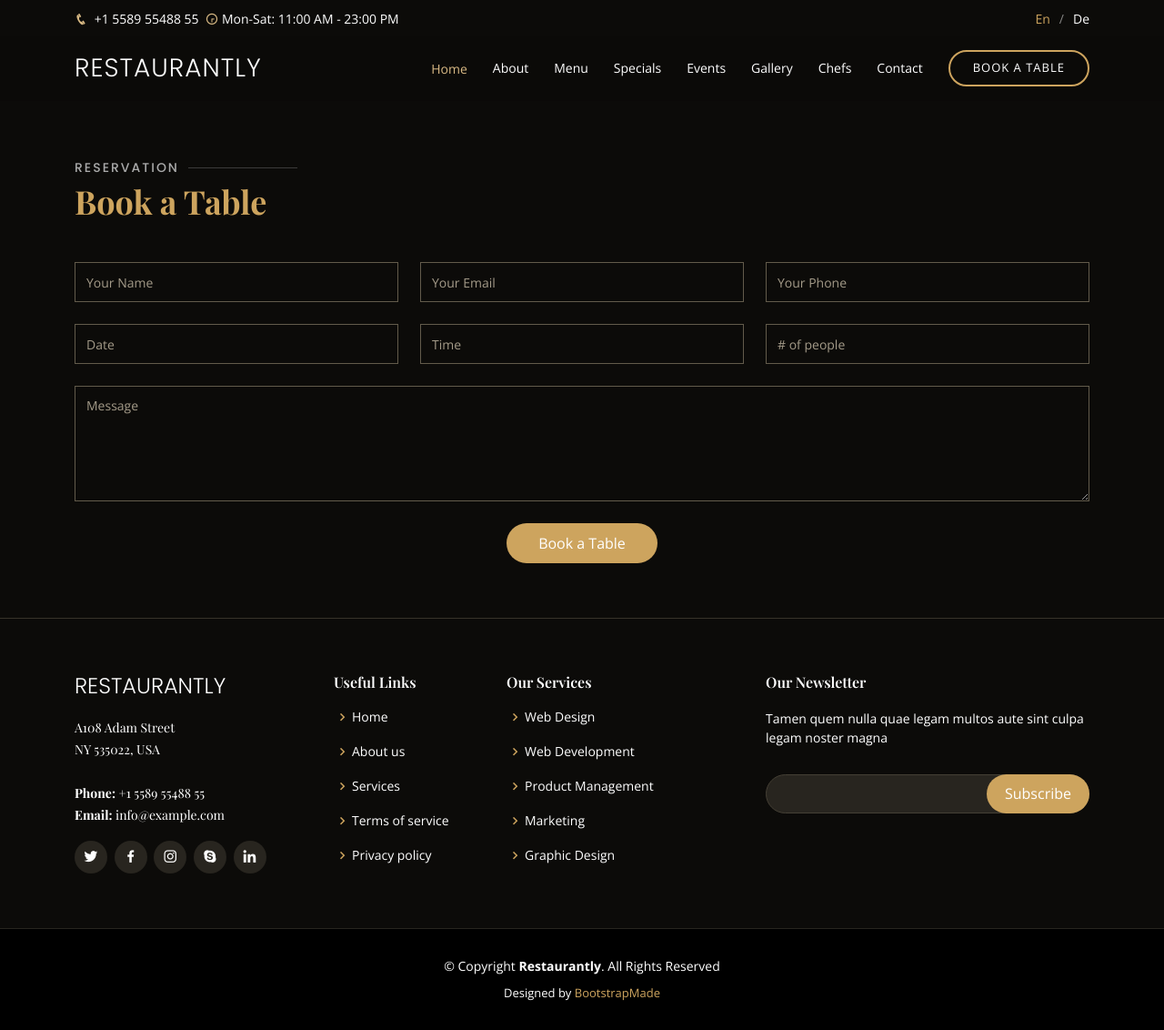
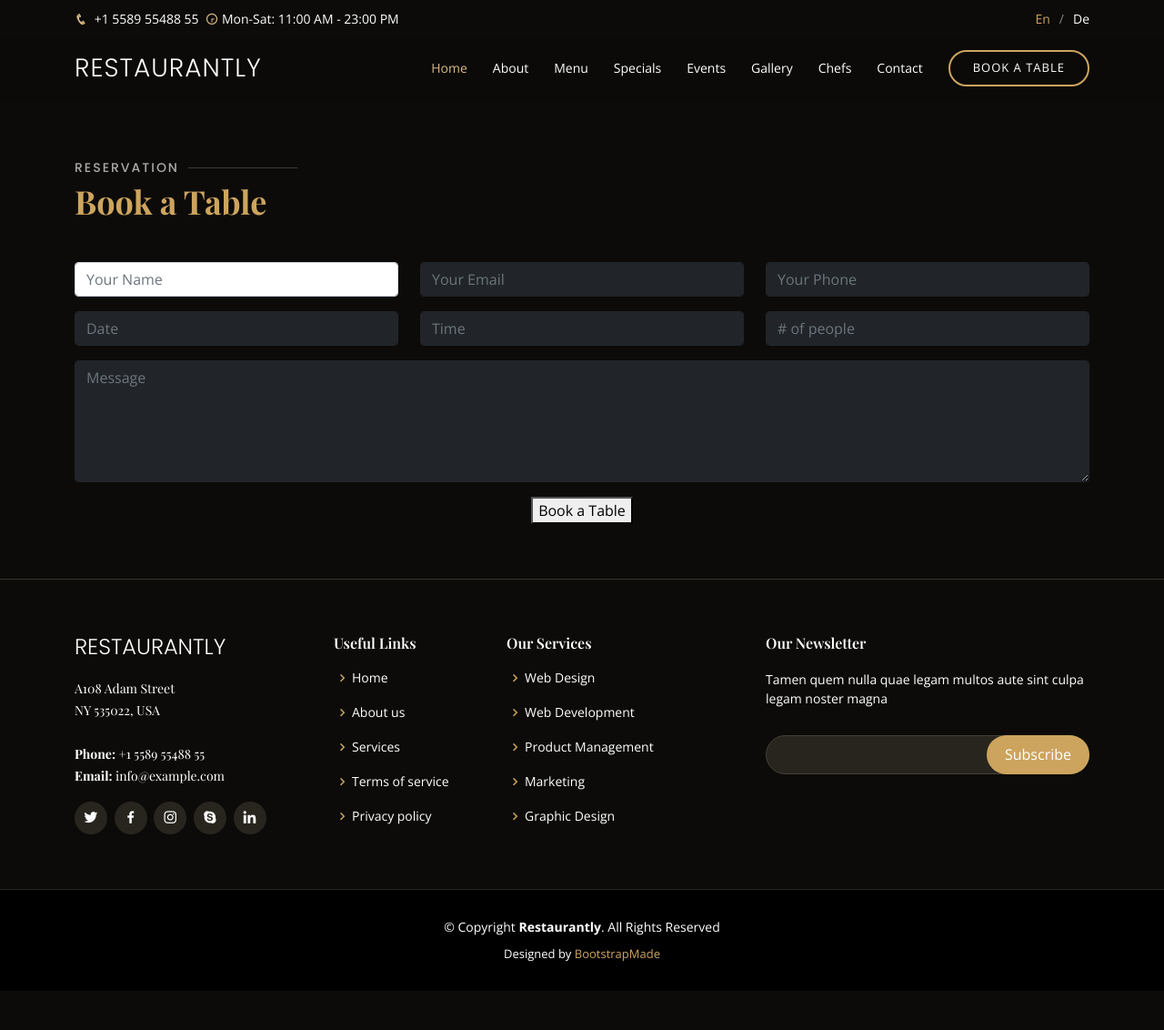
Before and after one commit to hossainchisty/Django-Restaurant-Management, a Django app: page /book_table/ in a window 1280 px wide. Shown: the whole page at 91% size. After the commit the page ends 1057 px from the top, so only its background shows below. Run offline with Django 3.2, Linux system fonts and the light colour scheme; some libraries are stand-ins or nearby versions; some web fonts are replaced.

Commit message:
change html forms

```diff
--- a/templates/_base.html
+++ b/templates/_base.html
@@ -8,10 +8,6 @@
   <title>Restaurantly</title>
   <meta content="" name="description">
   <meta content="" name="keywords">
-
-  <!-- Favicons -->
-  <link href="{% static 'assets/img/favicon.png' %}" rel="icon">
-  <link href="{ % static 'assets/img/apple-touch-icon.png' %}" rel="apple-touch-icon">
 
   <!-- Google Fonts -->
   <link href="https://fonts.googleapis.com/css?family=Open+Sans:300,300i,400,400i,600,600i,700,700i|Playfair+Display:ital,wght@0,400;0,500;0,600;0,700;1,400;1,500;1,600;1,700|Poppins:300,300i,400,400i,500,500i,600,600i,700,700i" rel="stylesheet">
@@ -156,7 +152,7 @@
     </div>
   </footer><!-- End Footer -->
 
-  <div id="preloader"></div>
+  {% comment %} <div id="preloader"></div> {% endcomment %}
   <a href="#" class="back-to-top"><i class="bx bx-up-arrow-alt"></i></a>
 
   <!-- Vendor JS Files -->
--- a/templates/contact_form.html
+++ b/templates/contact_form.html
@@ -60,8 +60,8 @@
           </div>
 
           <div class="col-lg-8 mt-5 mt-lg-0">
-            <form method="post" class="php-email-form">
-                    {% csrf_token %}
+            <form method="POST" >
+                {% csrf_token %}
               <div class="row">
                 <div class="col-md-6 form-group">
                   <input type="text" name="name" class="form-control" id="name" placeholder="Your Name" data-rule="minlen:4" data-msg="Please enter at least 4 chars" />
--- a/templates/table_form.html
+++ b/templates/table_form.html
@@ -17,7 +17,7 @@
           <p>Book a Table</p>
         </div>
 
-        <form method="post" role="form" class="php-email-form" data-aos="fade-up" data-aos-delay="100">
+        <form method="post" role="form" data-aos="fade-up" data-aos-delay="100">
           {% csrf_token %}
           <div class="row">
             <div class="col-lg-4 col-md-6 form-group">
@@ -25,40 +25,50 @@
               <div class="validate"></div>
             </div>
             <div class="col-lg-4 col-md-6 form-group mt-3 mt-md-0">
-              <input type="email" class="form-control" name="email" id="email" placeholder="Your Email" data-rule="email" data-msg="Please enter a valid email">
+              <input type="email" class="form-control btn-dark" name="email" id="email" placeholder="Your Email" data-rule="email" data-msg="Please enter a valid email">
               <div class="validate"></div>
             </div>
             <div class="col-lg-4 col-md-6 form-group mt-3 mt-md-0">
-              <input type="text" class="form-control" name="phone" id="phone" placeholder="Your Phone" data-rule="minlen:4" data-msg="Please enter at least 4 chars">
+              <input type="text" class="form-control btn-dark" name="phone" id="phone" placeholder="Your Phone" data-rule="minlen:4" data-msg="Please enter at least 4 chars">
               <div class="validate"></div>
             </div>
             <div class="col-lg-4 col-md-6 form-group mt-3">
-              <input type="text" name="date" class="form-control" id="date" placeholder="Date" data-rule="minlen:4" data-msg="Please enter at least 4 chars">
+              <input type="text" name="date" class="form-control btn-dark" id="date" placeholder="Date" data-rule="minlen:4" data-msg="Please enter at least 4 chars">
               <div class="validate"></div>
             </div>
             <div class="col-lg-4 col-md-6 form-group mt-3">
-              <input type="text" class="form-control" name="time" id="time" placeholder="Time" data-rule="minlen:4" data-msg="Please enter at least 4 chars">
+              <input type="text" class="form-control btn-dark" name="time" id="time" placeholder="Time" data-rule="minlen:4" data-msg="Please enter at least 4 chars">
               <div class="validate"></div>
             </div>
             <div class="col-lg-4 col-md-6 form-group mt-3">
-              <input type="number" class="form-control" name="people" id="people" placeholder="# of people" data-rule="minlen:1" data-msg="Please enter at least 1 chars">
+              <input type="number" class="form-control btn-dark" name="people" id="people" placeholder="# of people" data-rule="minlen:1" data-msg="Please enter at least 1 chars">
               <div class="validate"></div>
             </div>
           </div>
           <div class="form-group mt-3">
-            <textarea class="form-control" name="message" rows="5" placeholder="Message"></textarea>
+            <textarea class="form-control btn-dark" name="message" rows="5" placeholder="Message"></textarea>
             <div class="validate"></div>
           </div>
           <div class="mb-3">
             {% comment %} <div class="loading">Loading</div>
             <div class="error-message"></div> {% endcomment %}
-            <div class="sent-message">
-            <p>
-              Your booking request was sent. We will call back or send an Email to confirm your reservation. Thank you!
-            </p>
-            </div>
+
+
+
           </div>
           <div class="text-center"><button type="submit">Book a Table</button></div>
+
+          {% if messages %}
+          <div class="alert alert-warning alert-dismissible fade show" role="alert">
+            {% for message in messages %}
+          <strong>{{ message }}</strong>
+            {% endfor %}
+          <button type="button" class="close" data-dismiss="alert" aria-label="Close">
+            <span aria-hidden="true">&times;</span>
+          </button>
+        </div>
+        {% endif %}
+
         </form>
 
       </div>
```
